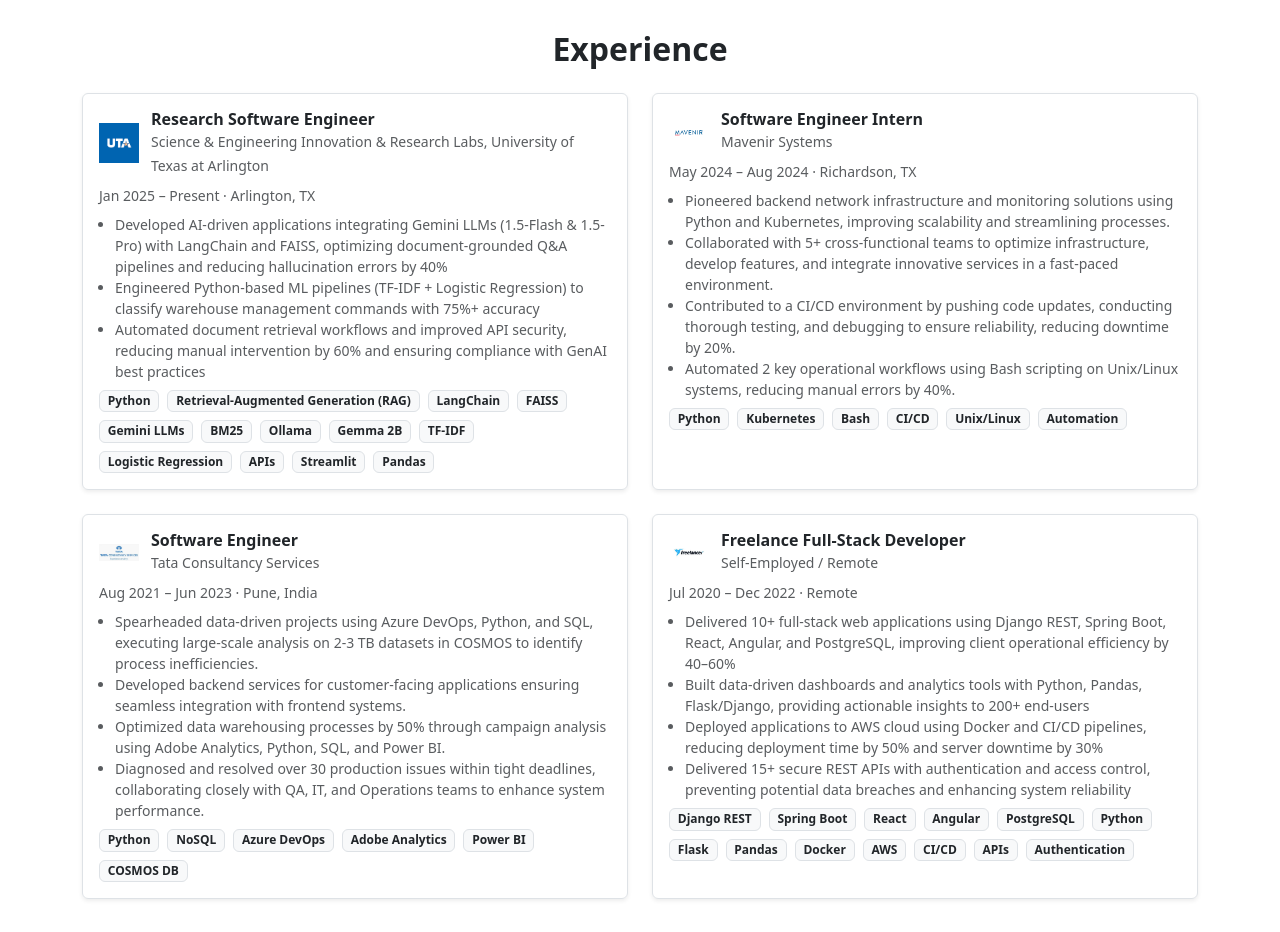
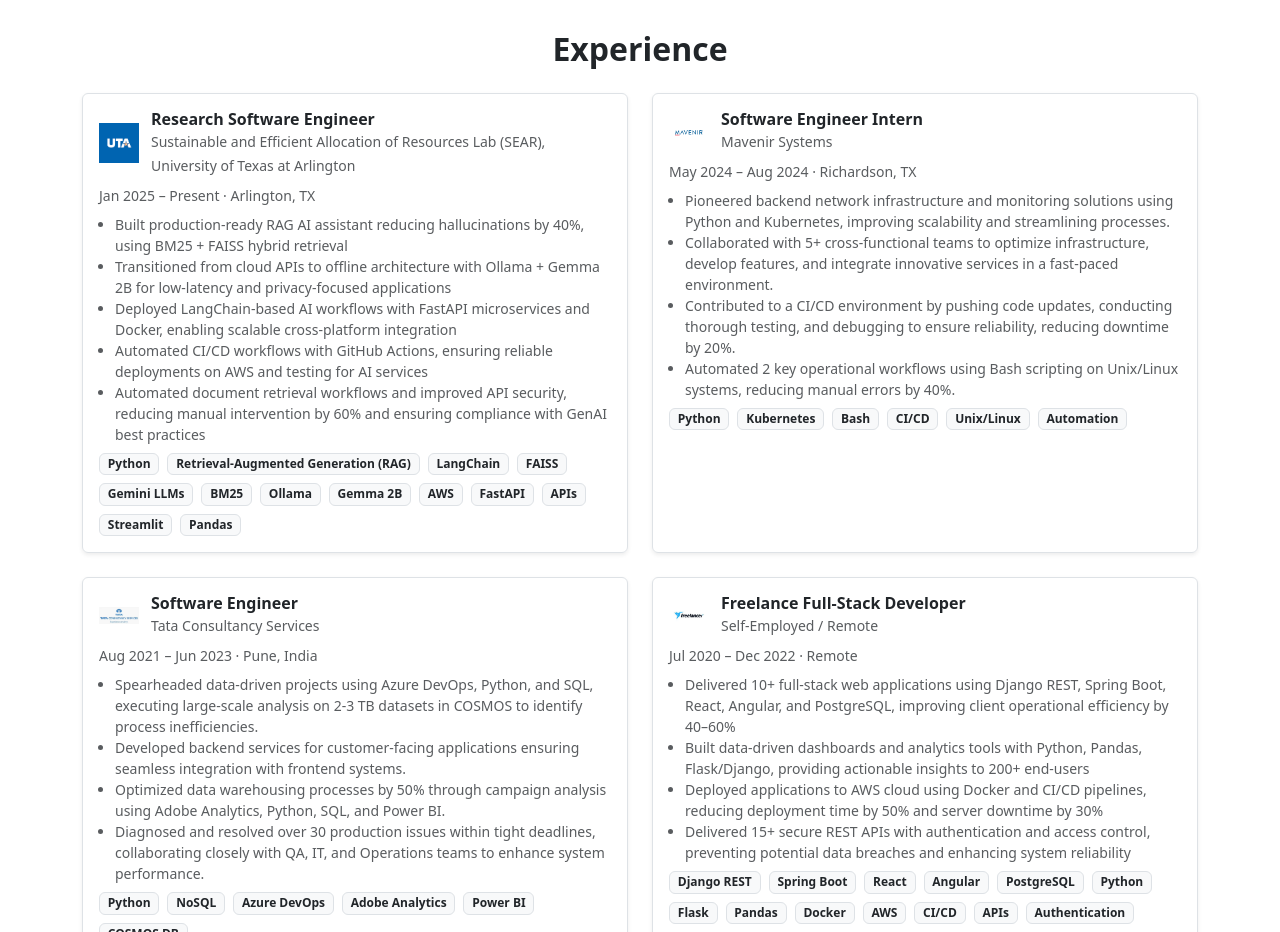
Before and after one commit to varadnair30/my_portfolio, a React (Create React App) app: page / in a window 1280 px wide. Shown: the part 2580-3512 px from the top of the page. Built offline with nearby package versions, Linux system fonts and the light colour scheme.

Commit message:
Updated SEAR Labs section

```diff
--- a/src/components/ExperienceSection.jsx
+++ b/src/components/ExperienceSection.jsx
@@ -3,16 +3,18 @@
 const experiences = [
   {
     title: "Research Software Engineer",
-    company: "Science & Engineering Innovation & Research Labs, University of Texas at Arlington",
+    company: "Sustainable and Efficient Allocation of Resources Lab (SEAR), University of Texas at Arlington",
     logo: "/companies/uta.png",
     duration: "Jan 2025 – Present",
     location: "Arlington, TX",
     bullets: [
-      "Developed AI-driven applications integrating Gemini LLMs (1.5-Flash & 1.5-Pro) with LangChain and FAISS, optimizing document-grounded Q&A pipelines and reducing hallucination errors by 40%",
-      "Engineered Python-based ML pipelines (TF-IDF + Logistic Regression) to classify warehouse management commands with 75%+ accuracy",
+      "Built production-ready RAG AI assistant reducing hallucinations by 40%, using BM25 + FAISS hybrid retrieval",
+      "Transitioned from cloud APIs to offline architecture with Ollama + Gemma 2B for low-latency and privacy-focused applications",
+      "Deployed LangChain-based AI workflows with FastAPI microservices and Docker, enabling scalable cross-platform integration",
+      "Automated CI/CD workflows with GitHub Actions, ensuring reliable deployments on AWS and testing for AI services",
       "Automated document retrieval workflows and improved API security, reducing manual intervention by 60% and ensuring compliance with GenAI best practices"
     ],
-    tech: ["Python", "Retrieval-Augmented Generation (RAG)","LangChain", "FAISS", "Gemini LLMs","BM25","Ollama","Gemma 2B", "TF-IDF", "Logistic Regression", "APIs", "Streamlit", "Pandas"],
+    tech: ["Python", "Retrieval-Augmented Generation (RAG)","LangChain", "FAISS", "Gemini LLMs","BM25","Ollama","Gemma 2B", "AWS", "FastAPI", "APIs", "Streamlit", "Pandas"],
   },
   {
     title: "Software Engineer Intern",
```
